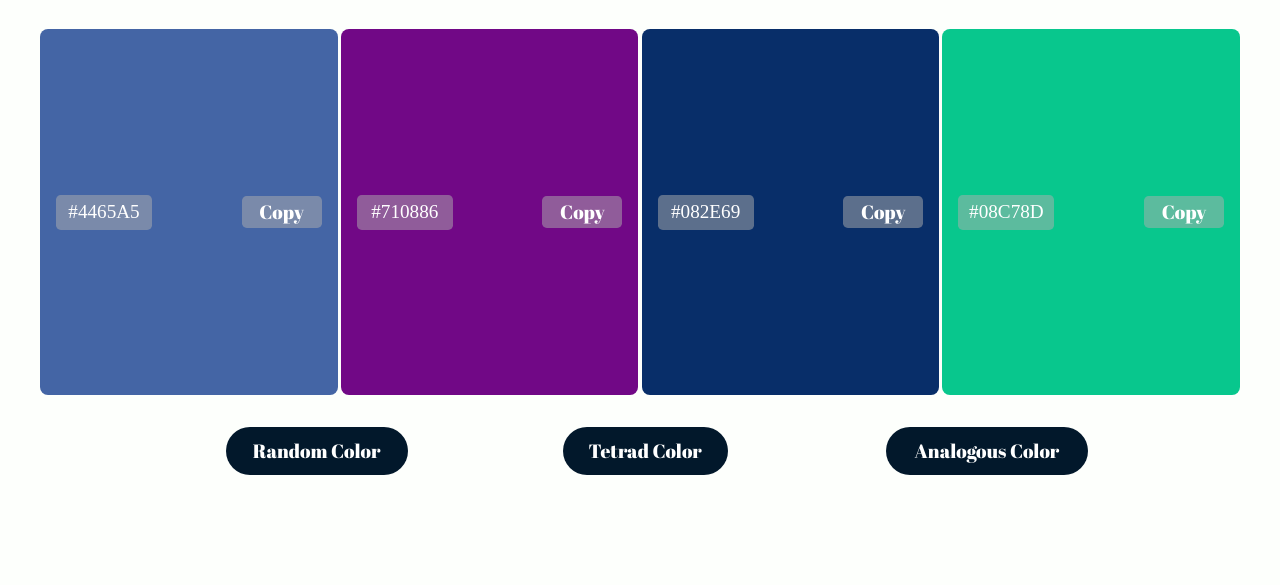
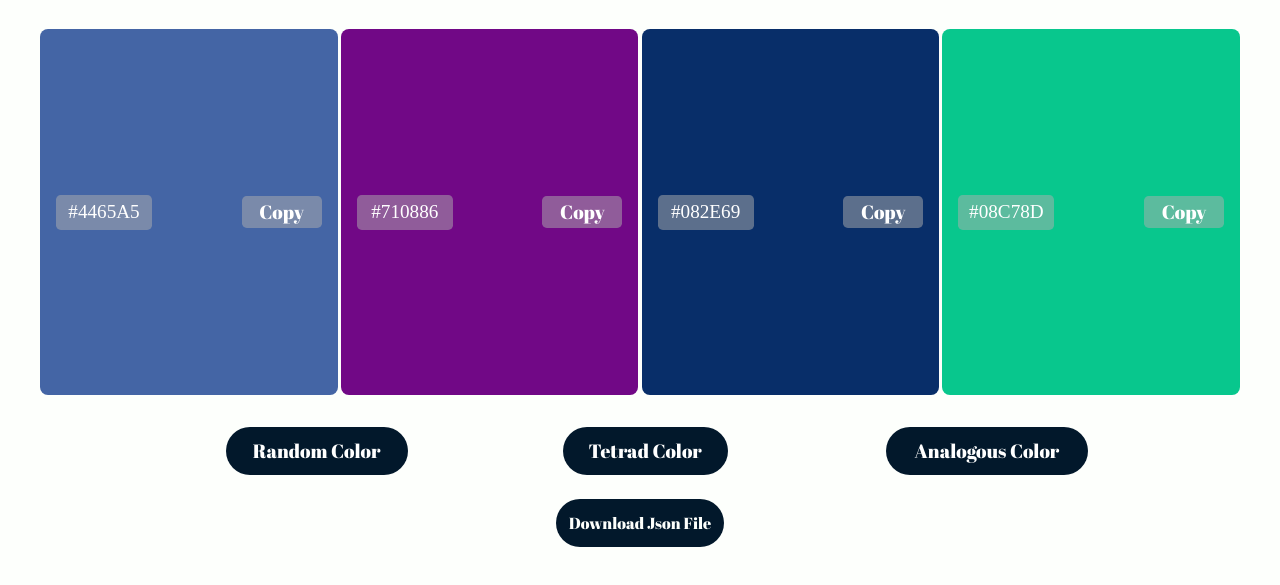
Before and after one commit to Abbbyccc/color_palette, a plain HTML site: page index.html in a window 1280 px wide. Shown: the part 149-734 px from the top of the page. Drawn offline with Linux system fonts and the light colour scheme.

Commit message:
add download json fun

```diff
--- a/app.js
+++ b/app.js
@@ -2,6 +2,7 @@ const colour_elements = document.querySelectorAll('.colour');
 const colour_inputs = document.querySelectorAll('.colour_input');
 const copy_colours = document.querySelectorAll(".copy_colour");
 const label_ele = document.querySelectorAll(".colour_code");
+
 
 function createRandomHex() {
     const chars = '0123456789ABCDEF';
@@ -21,7 +22,6 @@ const giveColour = function giveColour() {
     }
 }
 
-
 function changeColor() {
     for (let i = 0; i < colour_inputs.length; i++) {
         colour_inputs[i].addEventListener("input", () => {
@@ -32,7 +32,6 @@ function changeColor() {
     }
 }
 
-
 function giveTetrad() {
     let colors = tinycolor(createRandomHex()).tetrad();
     const colorsHex = colors.map(function (t) { return t.toHexString(); })
@@ -41,8 +40,6 @@ function giveTetrad() {
         label_ele[i].textContent = colorsHex[i]
     }
 }
-
-
 
 function giveAnalogous() {
     let colors = tinycolor(createRandomHex()).analogous();
@@ -54,7 +51,6 @@ function giveAnalogous() {
 }
 
 function copycolor() {
-
     for (let i = 0; i < copy_colours.length; i++) {
         copy_colours[i].onclick = function () {
             const text = label_ele[i].innerHTML;
@@ -72,10 +68,26 @@ function copycolor() {
         }
     }
 }
+
+function downloadJson() {
+    const entries = new Map([
+        [`Color 1`, label_ele[0].innerHTML],
+        [`Color 2`, label_ele[1].innerHTML],
+        [`Color 3`, label_ele[2].innerHTML],
+        [`Color 4`, label_ele[3].innerHTML],
+    ]);
+    const obj = Object.fromEntries(entries);
+    var dataStr = "data:text/json;charset=utf-8," + encodeURIComponent(JSON.stringify(obj));
+    var dlAnchorElem = document.getElementById('downloadAnchorElem');
+    dlAnchorElem.setAttribute("href", dataStr);
+    dlAnchorElem.setAttribute("download", "scene.json");
+
+}
+
+
 changeColor()
 giveColour()
 copycolor()
-
 
 
 document.addEventListener("keypress", function (event) {
--- a/index.html
+++ b/index.html
@@ -25,14 +25,14 @@
         <section class="colours">
             <div class="colour">
                 <label for="colour_code" class="colour_code"></label>
-                <input type="color" class="colour_input" id="colour_code" />
+                <input type="color" class="colour_input" id="colour_code" name="cheese" />
 
                 <button class="copy_colour">Copy</button>
             </div>
 
             <div class="colour">
                 <label for="colour_code2" class="colour_code"> </label>
-                <input type="color" class="colour_input" id="colour_code2" />
+                <input type="color" class="colour_input" id="colour_code2" name="cheese" />
 
                 <button class="copy_colour">Copy</button>
             </div>
@@ -64,6 +64,13 @@
                 <button class="colour_style_btn" onclick="giveAnalogous()">Analogous Color</button>
             </div>
         </section>
+
+        <section>
+            <div class="download_sec">
+                <a id="downloadAnchorElem" onclick="downloadJson()">Download Json File</a>
+            </div>
+        </section>
+
     </main>
 
     <script src="app.js"></script>
--- a/style.css
+++ b/style.css
@@ -125,6 +125,25 @@ input {
     font-family: 'Abril Fatface', sans-serif;
 }
 
+a {
+    padding: 0.8rem;
+    background-color: #02182B;
+    color: #FDFFFC;
+    border-radius: 2rem;
+    font-size: 1rem;
+    font-family: 'Abril Fatface', sans-serif;
+}
+
+a:hover {
+    cursor: pointer;
+}
+
+.download_sec {
+    display: flex;
+    margin-top: 1.5rem;
+    justify-content: center;
+}
+
 @media (min-width:768px) {
     .colours {
         grid-template-columns: repeat(2, 1fr);
```
